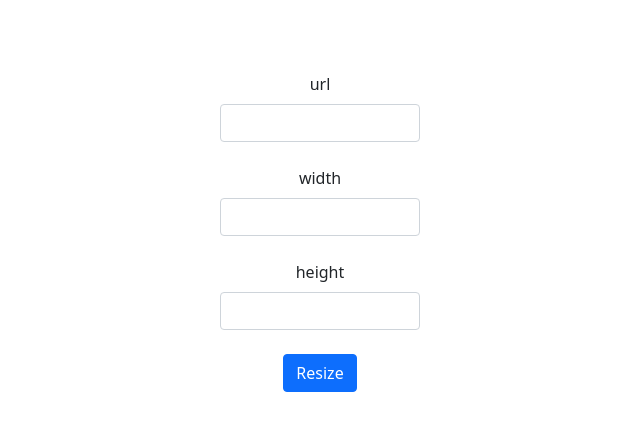
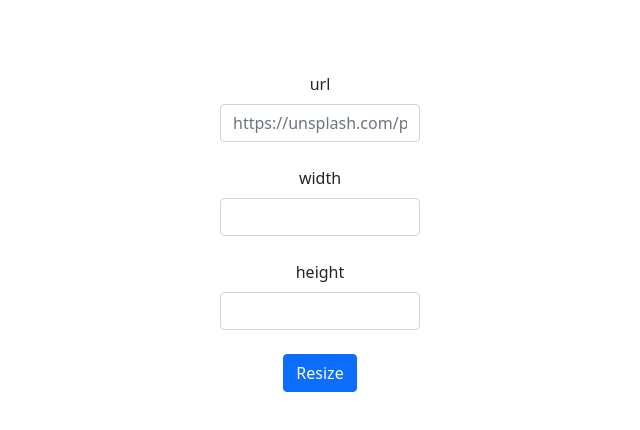
Before and after one commit to Muhammadkadhim/Unsplash-image-resize, a plain HTML site: page index.html in a window 1280 px wide. Shown: the part 110-540 px from the top of the page, without its empty margins (320-960 px from the left). Drawn offline with nearby package versions, Linux system fonts and the light colour scheme.

Commit message:
Update index.html

```diff
--- a/index.html
+++ b/index.html
@@ -34,7 +34,7 @@
       <div class="mt-5 container d-flex flex-column align-items-center">
         <div class="form-outline mb-4">
           <label class="form-label">url</label>
-          <input type="text" id="url" class="form-control url" required />
+          <input type="text" id="url" class="form-control url" required placeholder="https://unsplash.com/photos/8jvkfGH1V8o"/>
         </div>
         <div class="form-outline mb-4">
           <label class="form-label">width</label>
```
